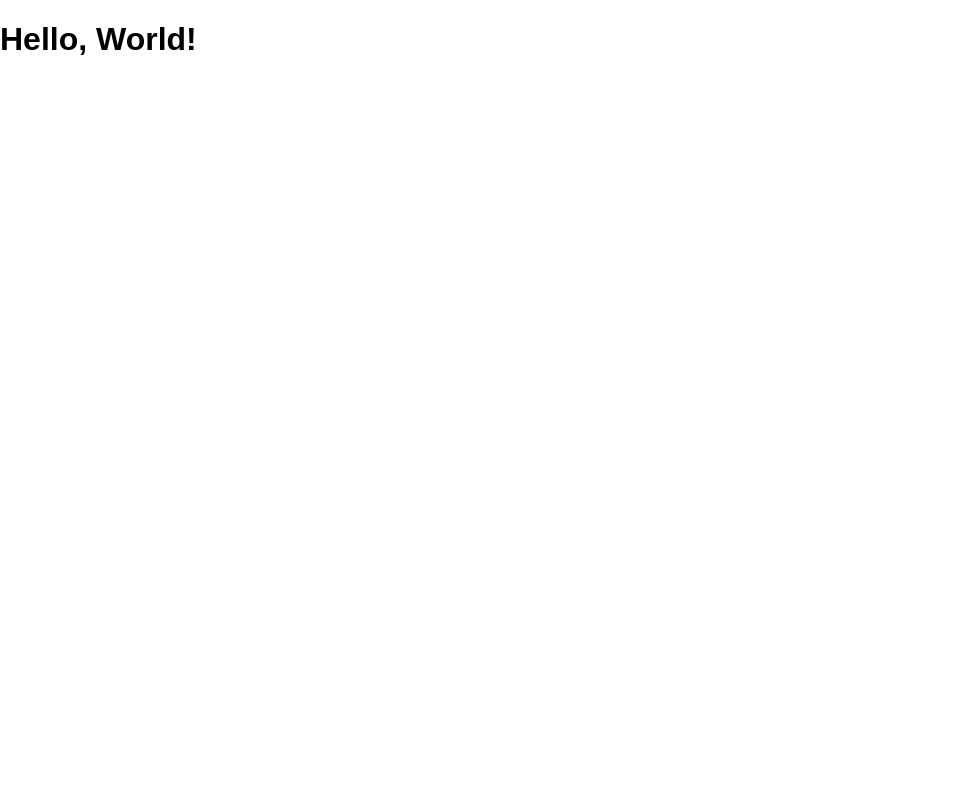
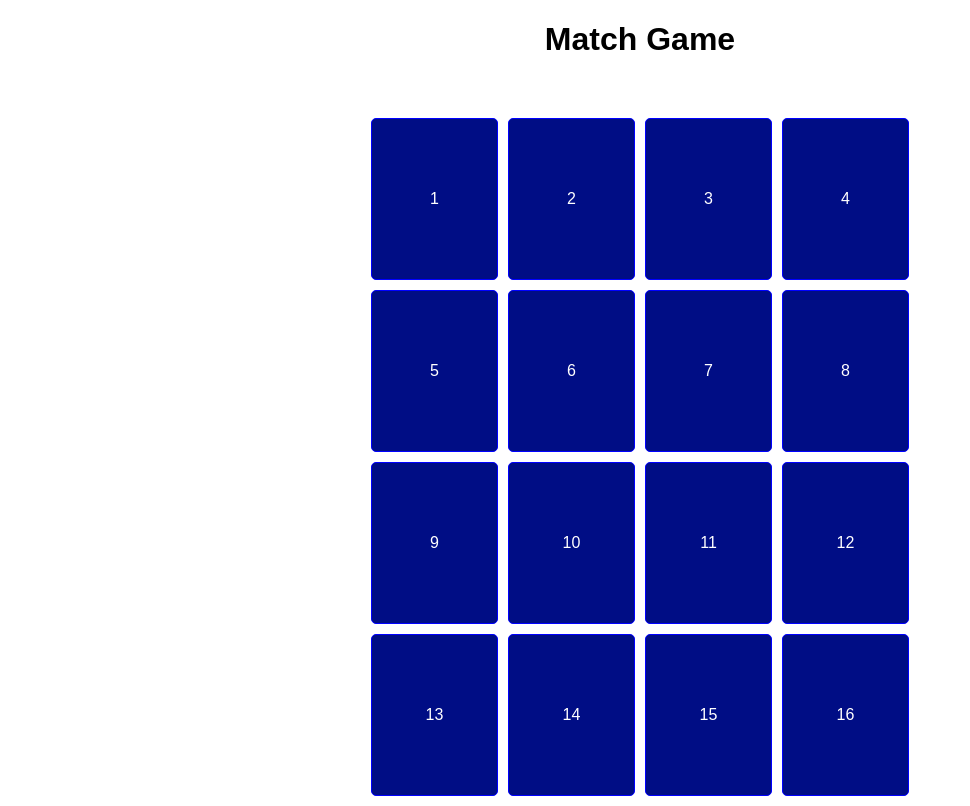
Before and after one commit to m1g/memory-game, a React app: page / in a window 1280 px wide. Shown: the whole page, without its empty margins (0-970 px from the left). Built offline with nearby package versions, Linux system fonts and the light colour scheme.

Commit message:
created a cards component

```diff
--- a/src/components/App.js
+++ b/src/components/App.js
@@ -4,7 +4,37 @@ class App extends Component {
 
   render () {
     return <div>
-      <h1>Hello, World!</h1>
+      <header>
+        <h1>Match Game</h1>
+      </header>
+      <table>
+        <tbody>
+          <tr>
+            <td>1</td>
+            <td>2</td>
+            <td>3</td>
+            <td>4</td>
+          </tr>
+          <tr>
+            <td>5</td>
+            <td>6</td>
+            <td>7</td>
+            <td>8</td>
+          </tr>
+          <tr>
+            <td>9</td>
+            <td>10</td>
+            <td>11</td>
+            <td>12</td>
+          </tr>
+          <tr>
+            <td>13</td>
+            <td>14</td>
+            <td>15</td>
+            <td>16</td>
+          </tr>
+        </tbody>
+      </table>
     </div>
   }
 }
--- a/src/styles/screen.scss
+++ b/src/styles/screen.scss
@@ -5,10 +5,40 @@ $base-font-family: sans-serif;
 
 html {
   text-size-adjust: 100%;
+  height: 100%;
 }
 
 body {
   @include font-smoothing(on);
   margin: 0;
   font: $base-text-size / 1 $base-font-family;
+  display: flex;
+  justify-content: center;
+  min-height: 100%;
 }
+
+header {
+  text-align: center;
+}
+
+table {
+  display: flex;
+  margin-top: 50px;
+  border-spacing: 10px;
+
+  td {
+    width: 115px;
+    height: 150px;
+    border: 1px solid blue;
+    background-color: hsla(234, 100%, 26%, 1);
+    border-radius: 5px;
+    padding: 5px;
+    text-align: center;
+    color: white;
+  }
+}
+
+.flip {
+  background-color: white;
+  border-color: 2px solid blue;
+}
```
Also changed, not shown: src/characters.json (added, +34 -0 lines), src/components/Cards.js (added, +13 -0 lines).
